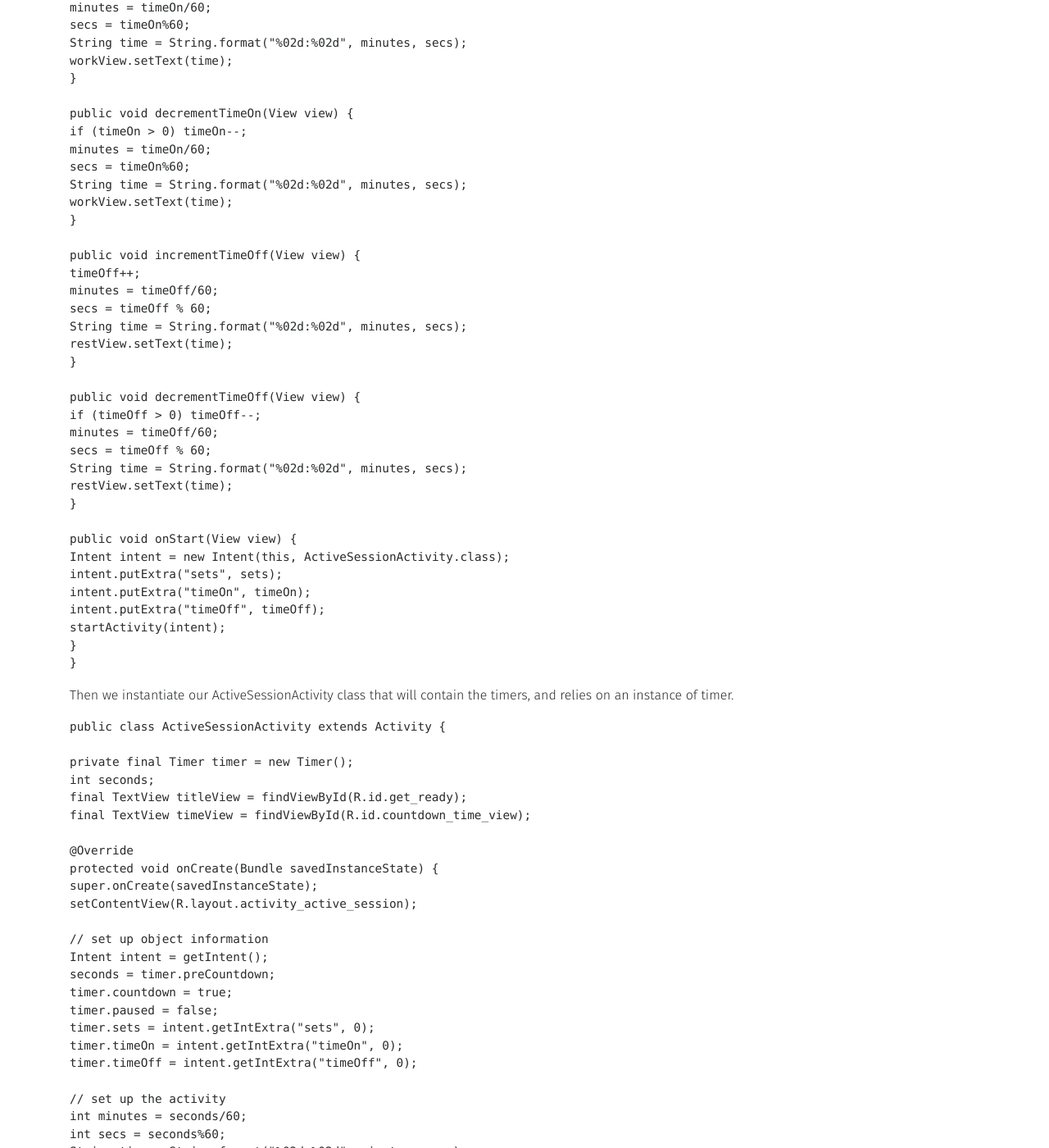
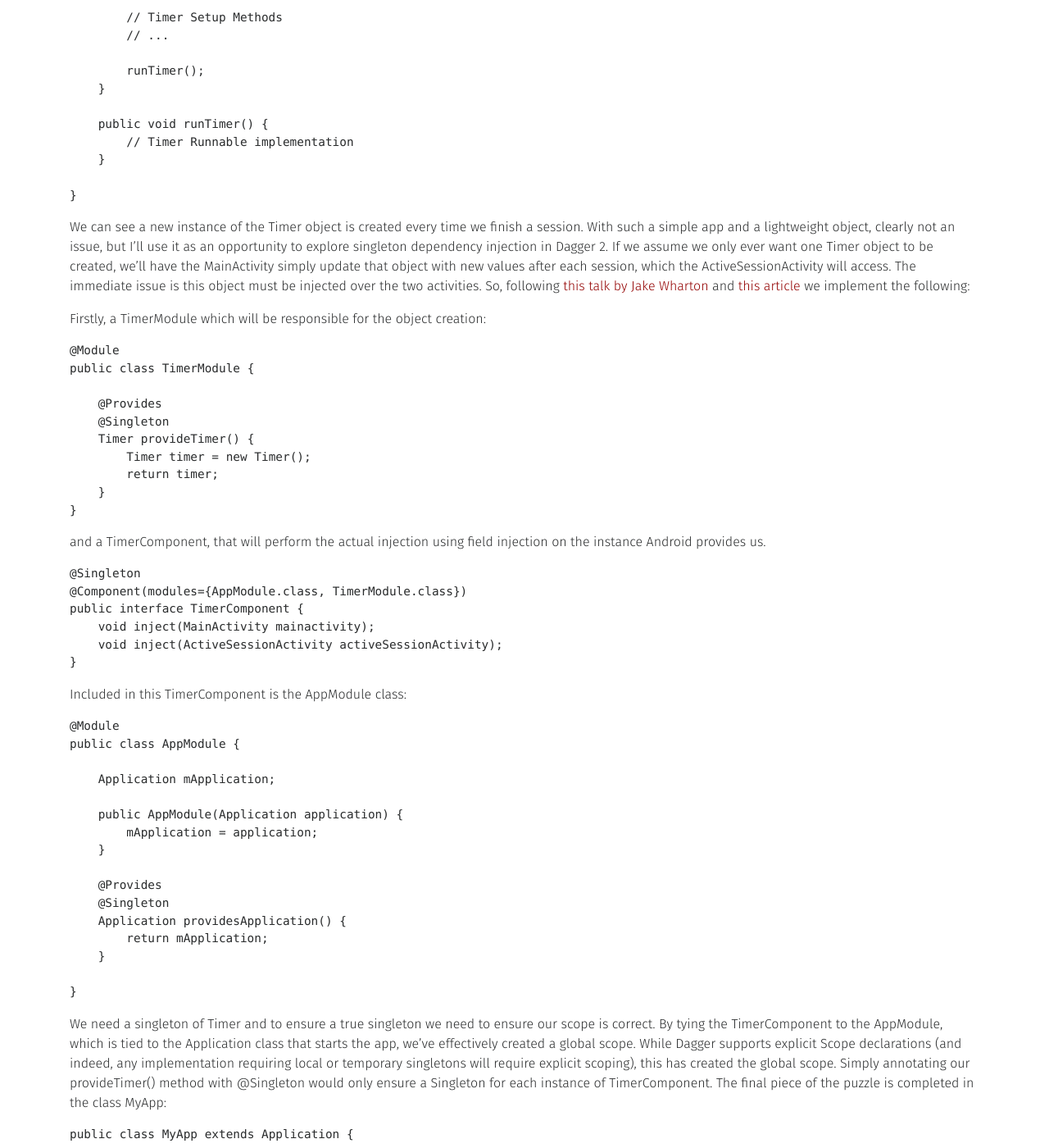
Before and after one commit to mkadeline/mkadeline.github.io, a Jekyll site: the page built from _posts/2017-09-19-Dagger-2-Android-Introduction.md, in a window 1280 px wide and 1400 px high, scrolled down 1745 px. Shown: the whole window at 82% size. Built offline with Jekyll 4.4.1, drawn with Linux system fonts in a browser that asks for light colours; nearby versions of some CDN libraries; some of the changed text lies outside the part shown.

Commit message:
pt 2 dagger

````diff
--- a/_posts/2017-09-19-Dagger-2-Android-Dependency-Injection.md
+++ b/_posts/2017-09-19-Dagger-2-Android-Introduction.md
@@ -1,11 +1,11 @@
 ---
 layout: post
-title: "Dagger 2 Android Dependency Injection"
+title: "Dagger 2 Android Introduction"
 date: 2017-09-20
 category: programming
 ---
 
-n exploring object creation, at some point in modern programming, we need to turn to dependency injection. The separation of concerns principle and ensuring our objects are modular means at times we can have a ridiculous number of objects, each doing one thing. While that makes testing, maintenance and upgrading much easier, it can make following your object's dependencies more difficult.
+In exploring object creation, at some point in modern programming, we need to turn to dependency injection. The separation of concerns principle and ensuring our objects are modular means at times we can have a ridiculous number of objects, each doing one thing. While that makes testing, maintenance and upgrading much easier, it can make following your object's dependencies more difficult.
 
 At times however, including when exploring dagger 2 with its three pronged approach to dependency injection, I have questioned whether the additional code and structure is actually easier than simply instantiating objects or using boilerplate dependency injection. What follows is an attempt to understand how Dagger 2 would operate in a smaller project and how that then scales in a bigger project.
 
@@ -32,70 +32,21 @@
 ```java
 public class MainActivity extends Activity {
 
-private int sets;
-private int timeOn;
-private int timeOff;
-private int minutes;
-private int secs;
-TextView setsView = findViewById(R.id.sets_view);
-TextView workView = findViewById(R.id.time_on_view);
-TextView restView = findViewById(R.id.time_off_view);
+    private int sets;
+    private int timeOn;
+    private int timeOff;
+    private int minutes;
+    private int secs;
 
-@Override
-protected void onCreate(Bundle savedInstanceState) {
-super.onCreate(savedInstanceState);
-setContentView(R.layout.activity_main);
-}
+    // Timer Setup Methods
 
-public void incrementSets(View view) {
-sets++;
-setsView.setText(sets);
-}
-
-public void decrementSets(View view) {
-if (sets > 0) sets--;
-setsView.setText(sets);
-}
-
-public void incrementTimeOn(View view) {
-timeOn++;
-minutes = timeOn/60;
-secs = timeOn%60;
-String time = String.format("%02d:%02d", minutes, secs);
-workView.setText(time);
-}
-
-public void decrementTimeOn(View view) {
-if (timeOn > 0) timeOn--;
-minutes = timeOn/60;
-secs = timeOn%60;
-String time = String.format("%02d:%02d", minutes, secs);
-workView.setText(time);
-}
-
-public void incrementTimeOff(View view) {
-timeOff++;
-minutes = timeOff/60;
-secs = timeOff % 60;
-String time = String.format("%02d:%02d", minutes, secs);
-restView.setText(time);
-}
-
-public void decrementTimeOff(View view) {
-if (timeOff > 0) timeOff--;
-minutes = timeOff/60;
-secs = timeOff % 60;
-String time = String.format("%02d:%02d", minutes, secs);
-restView.setText(time);
-}
-
-public void onStart(View view) {
-Intent intent = new Intent(this, ActiveSessionActivity.class);
-intent.putExtra("sets", sets);
-intent.putExtra("timeOn", timeOn);
-intent.putExtra("timeOff", timeOff);
-startActivity(intent);
-}
+    public void onStart(View view) {
+        Intent intent = new Intent(this, ActiveSessionActivity.class);
+        intent.putExtra("sets", sets);
+        intent.putExtra("timeOn", timeOn);
+        intent.putExtra("timeOff", timeOff);
+        startActivity(intent);
+    }
 }
 ```
 Then we instantiate our ActiveSessionActivity class that will contain the timers, and relies on an instance of timer.
@@ -103,96 +54,27 @@
 ```Java
 public class ActiveSessionActivity extends Activity {
 
-private final Timer timer = new Timer();
-int seconds;
-final TextView titleView = findViewById(R.id.get_ready);
-final TextView timeView = findViewById(R.id.countdown_time_view);
+    private final Timer timer = new Timer();
 
-@Override
-protected void onCreate(Bundle savedInstanceState) {
-super.onCreate(savedInstanceState);
-setContentView(R.layout.activity_active_session);
+    @Override
+    protected void onCreate(Bundle savedInstanceState) {
+        super.onCreate(savedInstanceState);
+        setContentView(R.layout.activity_active_session);
 
-// set up object information
-Intent intent = getIntent();
-seconds = timer.preCountdown;
-timer.countdown = true;
-timer.paused = false;
-timer.sets = intent.getIntExtra("sets", 0);
-timer.timeOn = intent.getIntExtra("timeOn", 0);
-timer.timeOff = intent.getIntExtra("timeOff", 0);
+        // Timer Setup Methods
+        // ...
 
-// set up the activity
-int minutes = seconds/60;
-int secs = seconds%60;
-String time = String.format("%02d:%02d", minutes, secs);
-timeView.setText(time);
-titleView.setText("Get Ready!");
-runTimer();
-}
+        runTimer();
+    }
 
-public void runTimer() {
-final Handler handler = new Handler();
-handler.postDelayed(new Runnable() {
-@Override
-public void run() {
-if (!timer.paused) {
-seconds--;
-}
-if (seconds == 0) {
-timerFinish();
-}
-int minutes = seconds/60;
-int secs = seconds%60;
-String time = String.format("%02d:%02d", minutes, secs);
-timeView.setText(time);
-handler.postDelayed(this, 1000);
-}
-}, 1000);
-}
+    public void runTimer() {
+        // Timer Runnable implementation
+    }
 
-public void timerFinish() {
-timer.sets--;
-if (timer.countdown) {
-timer.countdown = false;
-seconds = timer.timeOn;
-timer.work = true;
-titleView.setText("Work!");
-} else if (timer.work) {
-timer.work = false;
-seconds = timer.timeOff;
-timer.rest = true;
-titleView.setText("Rest!");
-} else if (timer.rest) {
-timer.rest = false;
-if (timer.sets == 0) {
-sessionFinish();
-} else {
-seconds = timer.timeOn;
-timer.work = true;
-titleView.setText("Work!");
-}
-}
-}
-
-public void sessionFinish() {
-timer.paused = true;
-timer.resetSession();
-Intent intent = new Intent(this, MainActivity.class);
-startActivity(intent);
-}
-
-public void onSessionPause(View view) {
-timer.paused = true;
-}
-
-public void onSessionResume(View view) {
-timer.paused = false;
-}
 }
 ```
-Ignoring the inaccurate timer this will produce or the cumbersome logic, we can see a new instance of the Timer object is created every time we finish a session. With such a simple app and a lightweight object, clearly not an issue, but I'll use it as an opportunity to explore singleton dependency injection in Dagger 2.
-If we assume we only ever want one Timer object to be created and to have the MainActivity simply update that object with new values after each session, which the ActiveSessionActivity will access.
+We can see a new instance of the Timer object is created every time we finish a session. With such a simple app and a lightweight object, clearly not an issue, but I'll use it as an opportunity to explore singleton dependency injection in Dagger 2.
+If we assume we only ever want one Timer object to be created, we'll have the MainActivity simply update that object with new values after each session, which the ActiveSessionActivity will access.
 The immediate issue is this object must be injected over the two activities. So, following [this talk by Jake Wharton](https://youtu.be/plK0zyRLIP8) and [this article](http://guides.codepath.com/android/Dependency-Injection-with-Dagger-2) we implement the following:
 
 Firstly, a TimerModule which will be responsible for the object creation:
@@ -200,22 +82,21 @@
 @Module
 public class TimerModule {
 
-@Provides
-@Singleton
-Timer provideTimer() {
-Timer timer = new Timer();
-return timer;
-}
+    @Provides
+    @Singleton
+    Timer provideTimer() {
+        Timer timer = new Timer();
+        return timer;
+    }
 }
 ```
-and a TimerComponent, that will perform the actual injection, using the instance provided by TimerModule.
+and a TimerComponent, that will perform the actual injection using field injection on the instance Android provides us.
 ```java
 @Singleton
 @Component(modules={AppModule.class, TimerModule.class})
 public interface TimerComponent {
-
-void inject(MainActivity mainactivity);
-void inject(ActiveSessionActivity activeSessionActivity);
+    void inject(MainActivity mainactivity);
+    void inject(ActiveSessionActivity activeSessionActivity);
 }
 ```
 Included in this TimerComponent is the AppModule class:
@@ -237,7 +118,7 @@
 
 }
 ```
-We need a singleton of Timer and to ensure a true singleton we need to ensure our scope is correct. By tying the TimerComponent to the AppModule, which is responsible for creating the Application class that starts the app, we've effectively created a global scope. While Dagger supports explicit Scope declarations (and indeed, any implementation requiring local or temporary singletons will require explicit scoping), this has created the global scope. Simply annotating our provideTimer() method with @Singleton would only ensure a Singleton for each instance of TimerComponent.
+We need a singleton of Timer and to ensure a true singleton we need to ensure our scope is correct. By tying the TimerComponent to the AppModule, which is tied to the Application class that starts the app, we've effectively created a global scope. While Dagger supports explicit Scope declarations (and indeed, any implementation requiring local or temporary singletons will require explicit scoping), this has created the global scope. Simply annotating our provideTimer() method with @Singleton would only ensure a Singleton for each instance of TimerComponent.
 The final piece of the puzzle is completed in the class MyApp:
 ```java
 public class MyApp extends Application {
@@ -266,4 +146,4 @@
 So from one model class and two activities, we've blown out to four classes, two activities and an interface.
 
 Consider however the benefit this scoping and intelligent placement of components can bring if you needed several Timer components, each owned by a distinct area of the App.
-I'll now consider a more appropriate example, requiring global, application lifetime Singletons, local Singletons over several activities and objects that die with their Activity.
+I'll now consider a more appropriate example, requiring global, application lifetime Singletons, and local Singletons over several activities and objects.
--- a/about.html
+++ b/about.html
@@ -30,5 +30,4 @@
             </div>
         </div>
     </div>
-
 </div>
````
Also changed, not shown: other parts of _posts/2017-09-19-Dagger-2-Android-Introduction.md (+0 -1 lines), _posts/2017-09-19-Dagger-2-Android-Scoping.md (added, +105 -0 lines).
